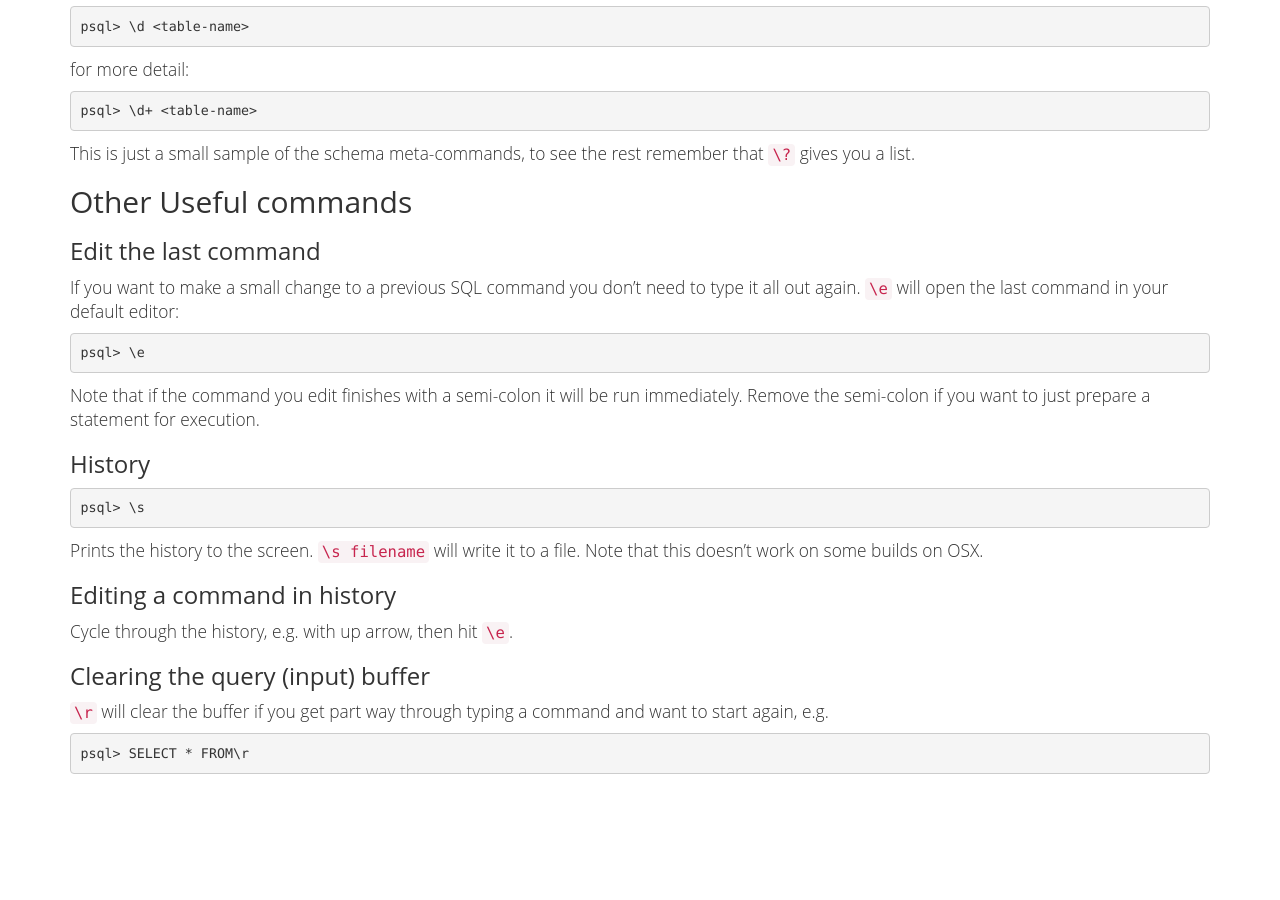
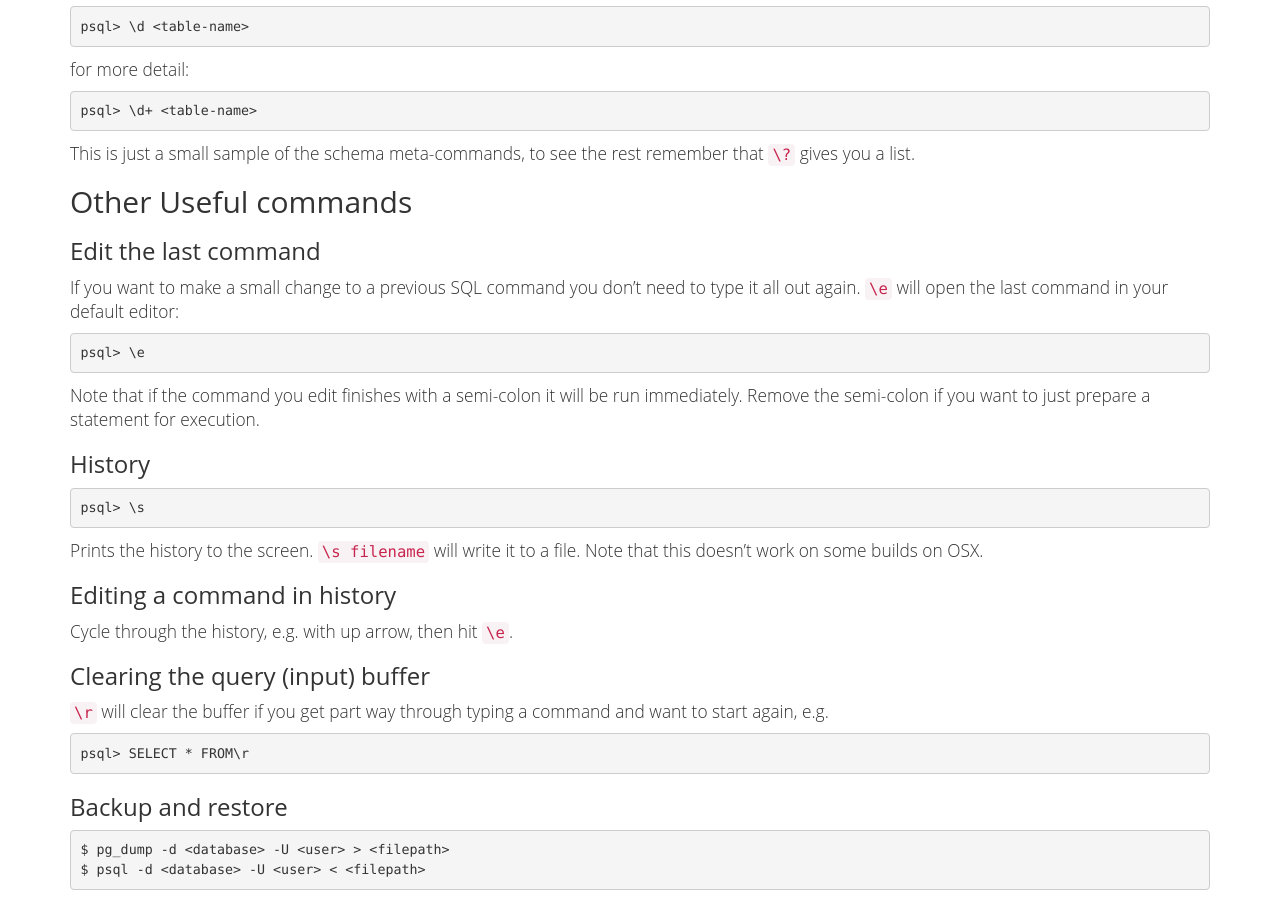
Before and after one commit to stevehook/stevehook.github.com, a Jekyll site: the page built from _posts/2014-05-10-psql-getting-started.md, in a window 1280 px wide and 900 px high, scrolled down 1672 px. Built offline with Jekyll 4.4.1, drawn with Linux system fonts in a browser that asks for light colours; before the commit the page ends 2456 px from its top, so only the background shows below that.

Commit message:
Updates psql post

```diff
--- a/_posts/2014-05-10-psql-getting-started.md
+++ b/_posts/2014-05-10-psql-getting-started.md
@@ -112,3 +112,8 @@ Cycle through the history, e.g. with up arrow, then hit `\e`.
 and want to start again, e.g.
 
     psql> SELECT * FROM\r
+
+###Backup and restore
+
+    $ pg_dump -d <database> -U <user> > <filepath>
+    $ psql -d <database> -U <user> < <filepath>
```
